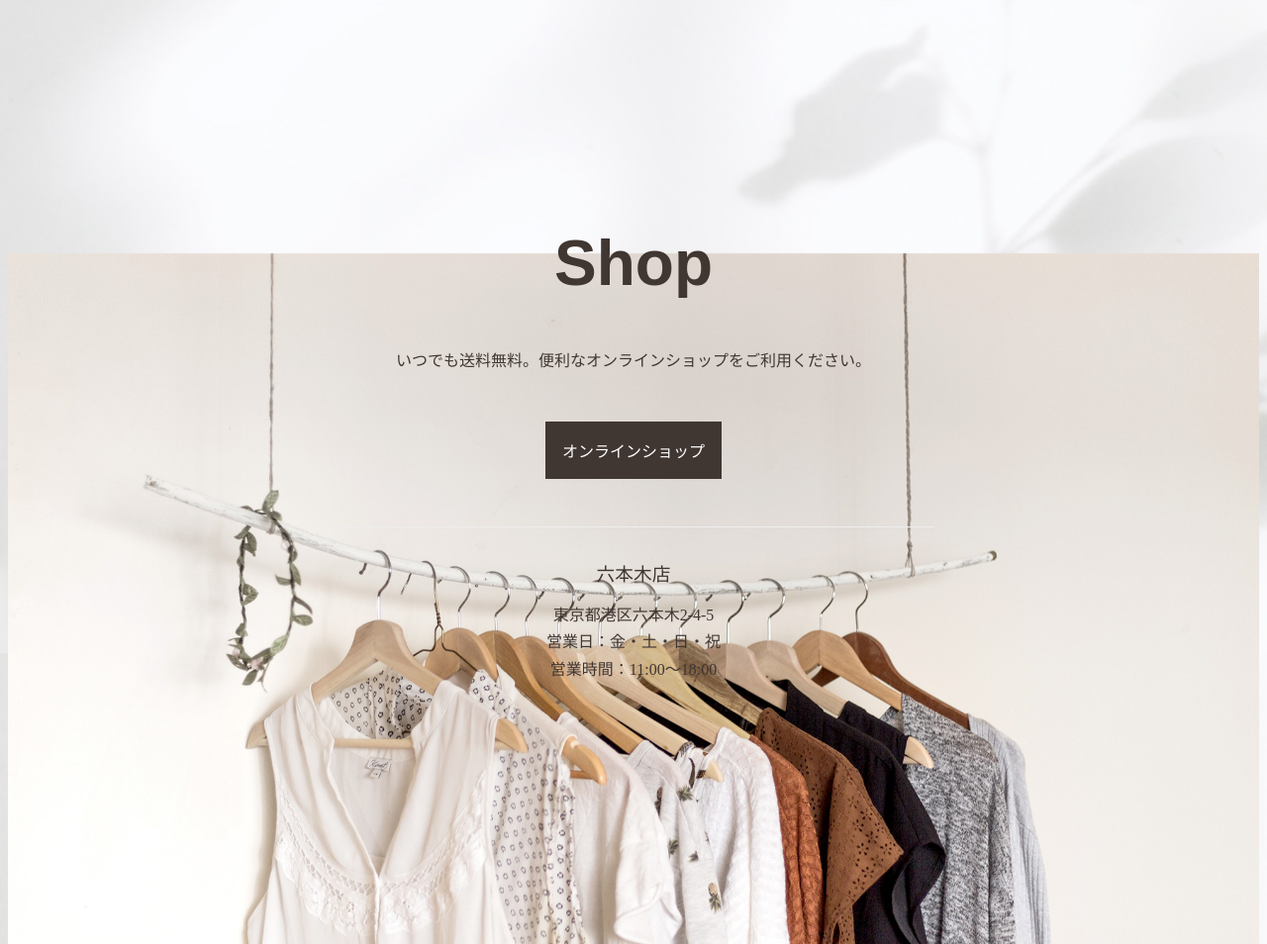
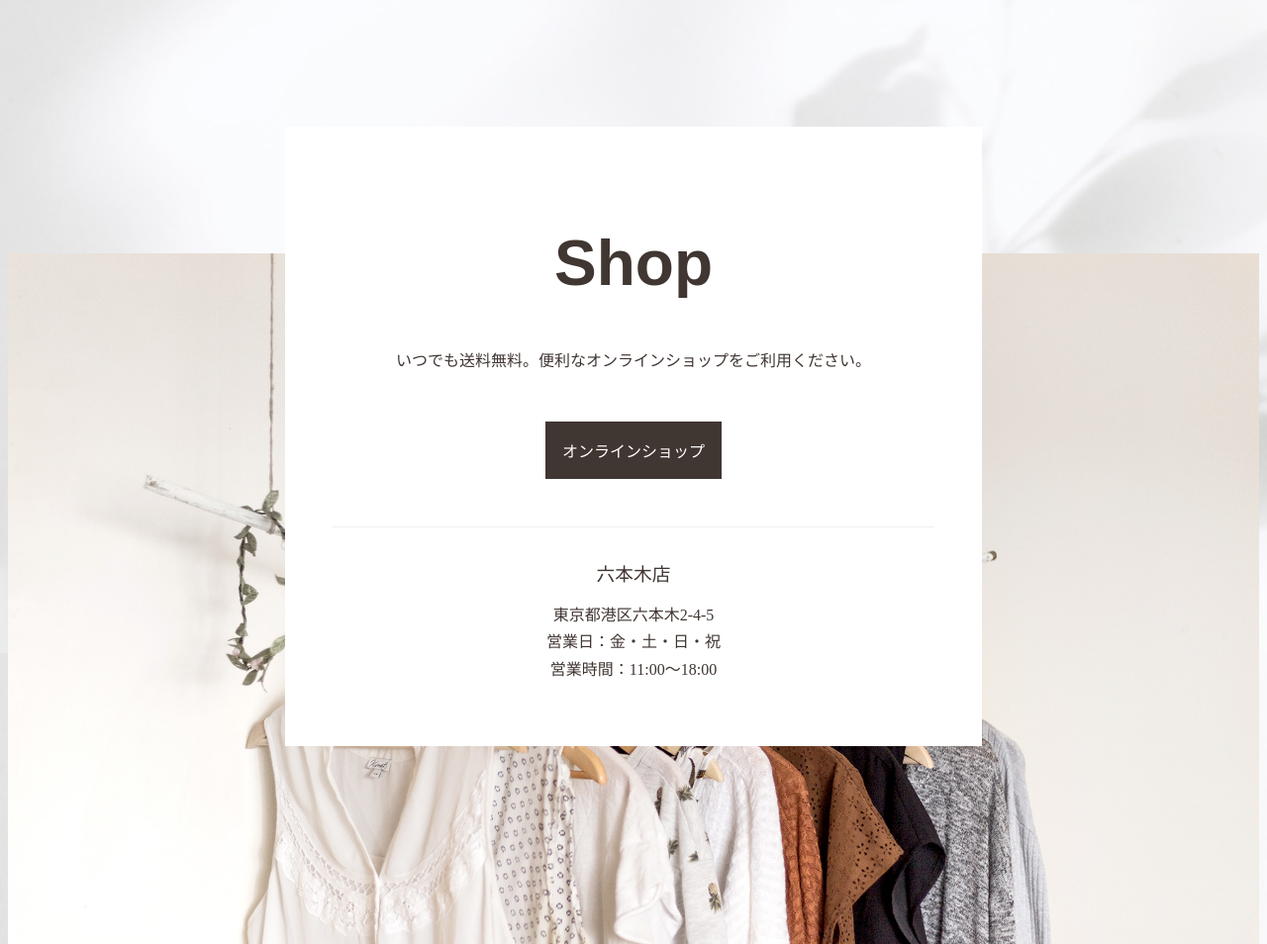
Before and after one commit to T126075/WCB-Fashion-Collection, a plain HTML site: page index.html in a window 1280 px wide. Shown: the part 3180-4134 px from the top of the page at 99% size. Drawn offline with Linux system fonts and the light colour scheme.

Commit message:
Update style.css

```diff
--- a/css/style.css
+++ b/css/style.css
@@ -233,7 +233,7 @@ LAYOUT
     height: 40rem;
 }
 .shop-content {
-    background: ver(--white);
+    background: var(--white);
     padding: 3rem;
     position: absolute;
     top: -8rem;
```
